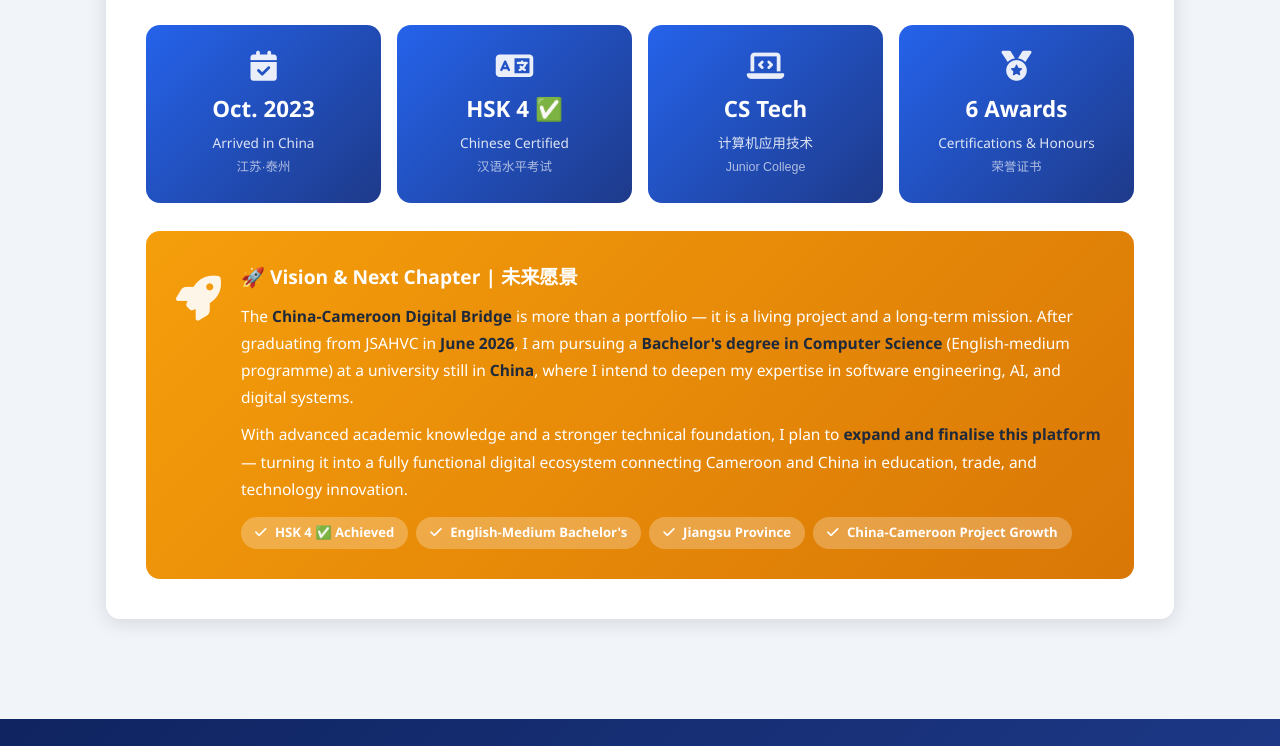
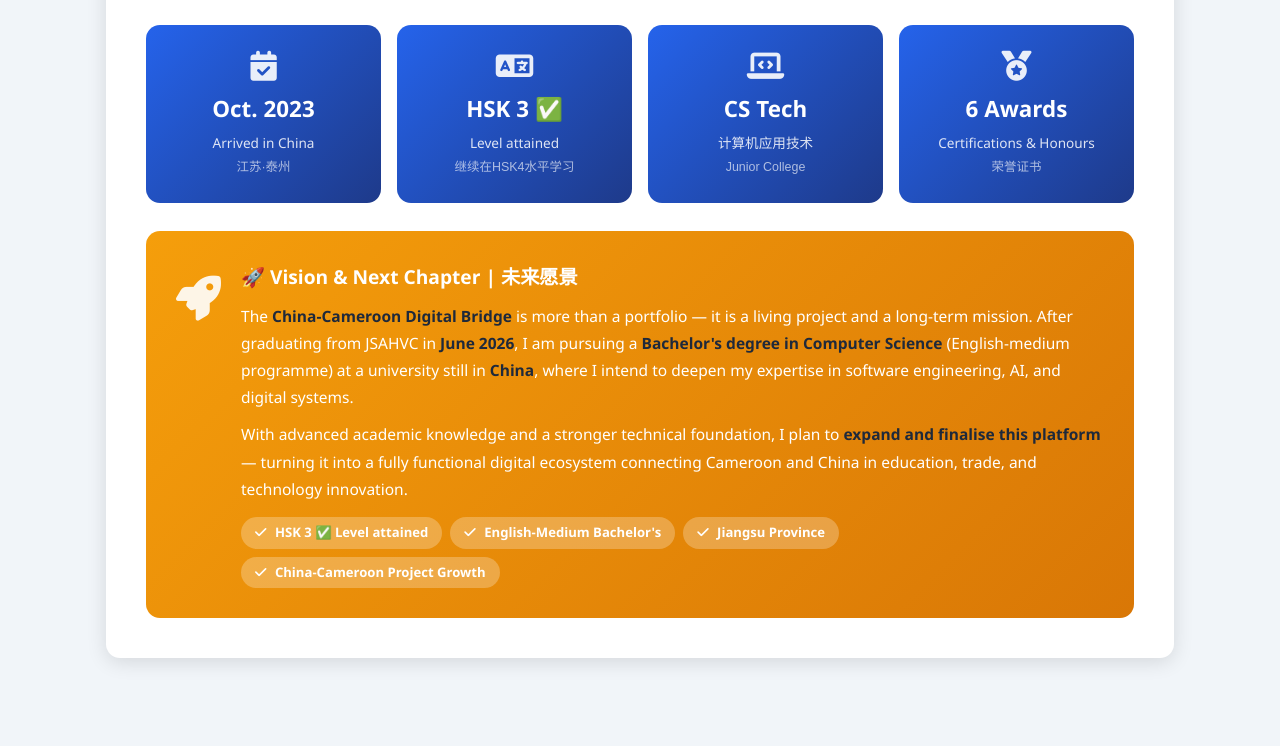
Before and after one commit to leroybidi-glitch/china-cameroon-bridge, a plain HTML site: page index.html in a window 1280 px wide. Shown: the part 764-1510 px from the top of the page. Drawn offline with Linux system fonts and the light colour scheme.

Commit message:
Update index.html

```diff
--- a/index.html
+++ b/index.html
@@ -77,8 +77,8 @@
             </div>
             <div class="stat-box">
                 <i class="fas fa-language"></i>
-                <h3>HSK 4 ✅</h3>
-                <p>Chinese Certified<br><small>汉语水平考试</small></p>
+                <h3>HSK 3 ✅</h3>
+                <p>Level attained<br><small>继续在HSK4水平学习</small></p>
             </div>
             <div class="stat-box">
                 <i class="fas fa-laptop-code"></i>
@@ -112,7 +112,7 @@
                     trade, and technology innovation.
                 </p>
                 <div class="goal-tags">
-                    <span class="gtag"><i class="fas fa-check"></i> HSK 4 ✅ Achieved</span>
+                    <span class="gtag"><i class="fas fa-check"></i> HSK 3 ✅ Level attained</span>
                     <span class="gtag"><i class="fas fa-check"></i> English-Medium Bachelor's</span>
                     <span class="gtag"><i class="fas fa-check"></i> Jiangsu Province</span>
                     <span class="gtag"><i class="fas fa-check"></i> China-Cameroon Project Growth</span>
@@ -159,7 +159,7 @@
                     <p>Deepened my skills in <strong>HTML5, CSS3, JavaScript</strong> and <strong>Python</strong>.
                     Began conceptualising and building the <strong>China-Cameroon Digital Bridge</strong> —
                     a bilingual web platform exploring China-Africa digital cooperation and innovations.
-                    Obtained <strong>HSK 3 certification</strong>, then continued advancing to
+                    Obtained <strong>HSK 3 level attained</strong>, then continued advancing to
                     <strong>HSK 4</strong>.</p>
                 </div>
             </div>
@@ -224,8 +224,8 @@
                 <div class="tl-icon future"><i class="fas fa-language"></i></div>
                 <div class="tl-content">
                     <span class="tl-date">2025 — Achievement</span>
-                    <h3>🏆 HSK 4 Obtained — 汉语水平考试四级</h3>
-                    <p>Successfully passed the <strong>HSK 4</strong> (Chinese Proficiency Test, Level 4),
+                    <h3>🏆 HSK 4 Level attained — 已达到HSK 4级</h3>
+                    <p>certain of having reached <strong>HSK 4</strong> level,
                     demonstrating solid command of Mandarin Chinese for academic and professional communication.
                     This milestone reflects consistent effort in language learning alongside technical studies.</p>
                 </div>
@@ -445,7 +445,7 @@
                         <tr><td><i class="fas fa-calendar-alt"></i> Arrived in China</td><td>October 27, 2023</td></tr>
                         <tr><td><i class="fas fa-book"></i> Programme</td><td>Computer Science Technology (计算机应用技术)</td></tr>
                         <tr><td><i class="fas fa-graduation-cap"></i> Level</td><td>Junior College (大专) — Final Year 2026</td></tr>
-                        <tr><td><i class="fas fa-language"></i> Chinese Level</td><td>HSK 4 ✅ Achieved</td></tr>
+                        <tr><td><i class="fas fa-language"></i> Chinese Level</td><td>HSK 4 ✅ Level attained</td></tr>
                         <tr><td><i class="fas fa-globe-americas"></i> Target Programme</td><td>Bachelor's in CS — English-medium 🇬🇧</td></tr>
                     </table>
                 </div>
@@ -460,12 +460,12 @@
                     and then return to Cameroon equipped with the knowledge, skills, and networks
                     to contribute to Africa's digital transformation.</p>
                     <ul class="vision-list">
-                        <li><i class="fas fa-check-circle"></i> HSK 4 ✅ achieved — solid Chinese communication skills</li>
-                        <li><i class="fas fa-check-circle"></i> Pursue Bachelor's (English-medium) in Computer Science in Jiangsu</li>
+                        <li><i class="fas fa-check-circle"></i> HSK 4 ✅ level attained— solid Chinese communication skills</li>
+                        <li><i class="fas fa-check-circle"></i> Pursue Bachelor's (English-medium) in Computer Science in China</li>
                         <li><i class="fas fa-check-circle"></i> Expand the China-Cameroon Digital Bridge into a full ecosystem</li>
                         <li><i class="fas fa-check-circle"></i> Deepen expertise in AI, Cloud Computing, or E-Commerce</li>
                         <li><i class="fas fa-check-circle"></i> Build digital training programmes for Cameroon and Africa</li>
-                        <li><i class="fas fa-check-circle"></i> Foster lasting Jiangsu–Africa technology partnerships</li>
+                        <li><i class="fas fa-check-circle"></i> Foster lasting China–Africa technology partnerships</li>
                     </ul>
                 </div>
 
@@ -487,7 +487,7 @@
                         <div class="skill-bar"><div class="skill-fill" style="width:65%"></div></div>
                     </div>
                     <div class="skill-item">
-                        <div class="skill-label"><span>Chinese (HSK 4 ✅)</span><span>72%</span></div>
+                        <div class="skill-label"><span>Chinese (HSK 4 ✅ level attained)</span><span>72%</span></div>
                         <div class="skill-bar"><div class="skill-fill" style="width:72%"></div></div>
                     </div>
                     <div class="skill-item">
@@ -516,7 +516,7 @@
                         <span class="lang-flag">🇨🇳</span>
                         <div class="lang-info">
                             <strong>中文 Chinese</strong>
-                            <span class="lang-level hsk">HSK 4 ✅</span>
+                            <span class="lang-level hsk">HSK 4 ✅ level attained</span>
                         </div>
                     </div>
                 </div>
```
